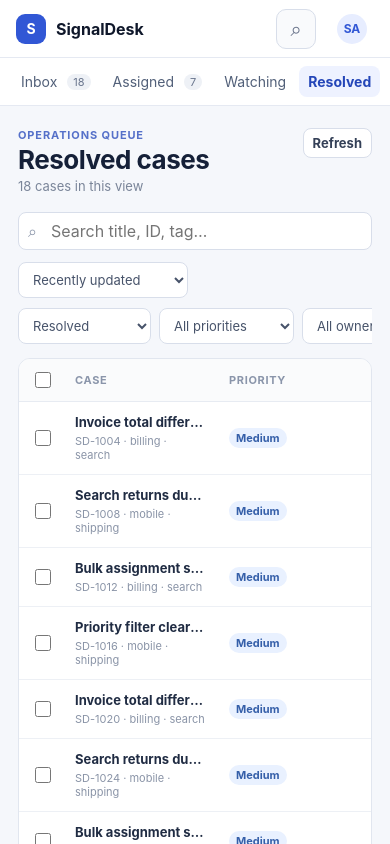
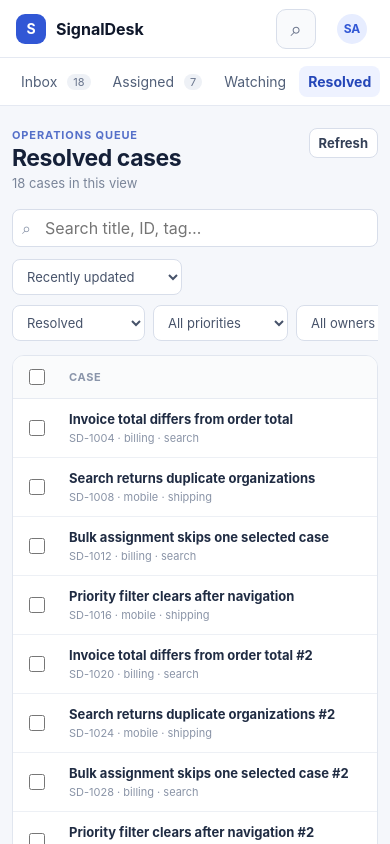
Before and after one commit to apochisamuel/signaldesk, a React (Vite) app: page /resolved in a window 390 px wide. Shown: the top 844 px of the page. Built offline with nearby package versions, Linux system fonts and the light colour scheme.

Commit message:
fix(app): keep compact queue readable on small screens — styles

```diff
--- a/src/styles.css
+++ b/src/styles.css
@@ -160,3 +160,10 @@ kbd { border: 1px solid #d9deea; border-bottom-width: 2px; border-radius: 5px; b
   .list-footer { align-items: flex-start; flex-direction: column; }
   .drawer { width: 100vw; }
 }
+@media (max-width: 560px) {
+  .content { padding-left: 12px; padding-right: 12px; }
+  .case-table th:nth-child(5), .case-table td:nth-child(5) { display: none; }
+  .case-title-cell span { max-width: 54vw; white-space: nowrap; overflow: hidden; text-overflow: ellipsis; }
+  .page-header h1 { font-size: 23px; }
+  .dialog { width: 100%; }
+}
```
